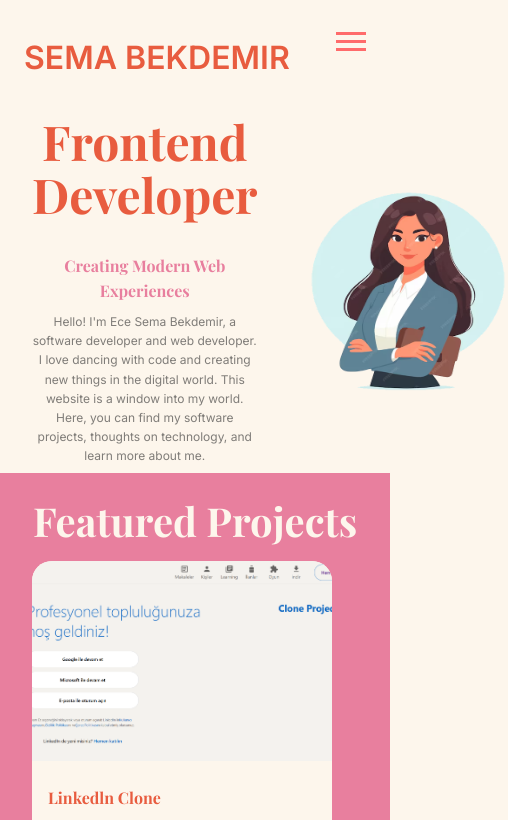
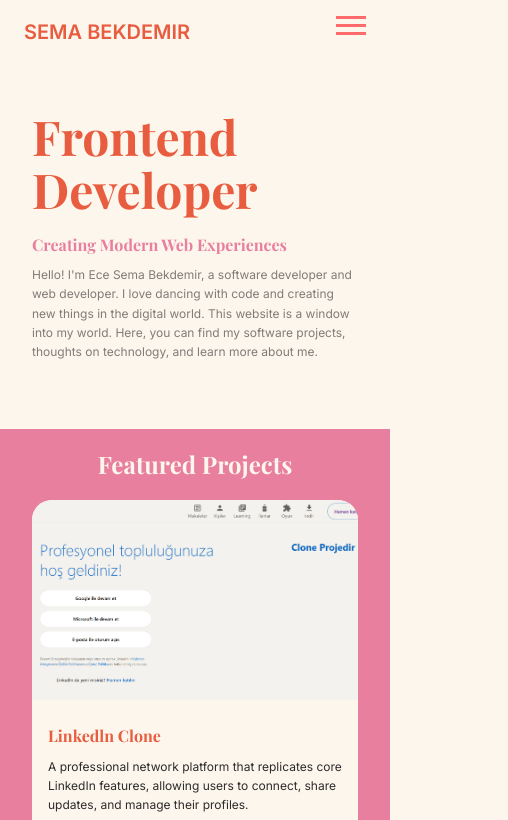
Before and after one commit to ecesemabekdemir/portfolio-next, a Next.js app: page / in a window 390 px wide. Shown: the top 820 px of the page, 508 px wide, since content can reach past the window. Built offline with nearby package versions, Linux system fonts and the light colour scheme.

Commit message:
responsive hatalar düzeltiliyor

```diff
--- a/app/globals.css
+++ b/app/globals.css
@@ -41,7 +41,7 @@
 .hero {
   display: flex;
   justify-content: space-between;
-  padding: 1rem;
+  padding: 3rem 1rem;
   position: relative;
   gap: 50px;
 }
@@ -89,7 +89,7 @@
 
 /* ------------------------------------------Projects Section */
 #projects-main {
-  padding: 3rem 0 ;
+  padding: 3rem 0;
   background: var(--pink);
   color: var(--cream);
 }
@@ -183,7 +183,7 @@
 }
 
 .skill-card {
-width: 300px;
+  width: 300px;
   padding: 4rem;
   background: white;
   border-radius: 50%;
@@ -209,7 +209,6 @@
   color: var(--coral);
   margin-bottom: 1rem;
 }
-
 
 /*------------------------------------------------------------ Contact Section */
 .contact {
@@ -249,7 +248,6 @@
   transform: translateY(-5px);
 }
 
-
 /* Animations */
 @keyframes fadeIn {
   from {
@@ -269,17 +267,19 @@
 /* -------------------------------------------------------------Responsive Design */
 @media (width < 768px) {
   .hero {
-    grid-template-columns: 1fr;
-    text-align: center;
-    padding: 6rem 0 0 0;
+    margin: 3rem 0;
+    display: flex;
+    flex-wrap: wrap-reverse;
+    text-align: left;
   }
 
-  .hero-description {
-    margin: 0 auto 2rem;
+  .hero-content {
+    margin: 60px auto;
   }
 
   .hero-title {
-    font-size: 3rem;
+    font-size: 2rem;
+    margin-bottom: 1rem;
   }
 
   .hero-subtitle {
@@ -293,8 +293,11 @@
   }
 
   .hero-image img {
-    width: 200px;
-    height: 200px;
+    /* margin: 0 auto;
+    margin-top: 80px;
+   width: 200px;
+   height: 200px; */
+    display: none;
   }
 
   #projects-main {
@@ -304,15 +307,6 @@
   .projects-grid-main {
     display: grid;
     grid-template-columns: repeat(2, 1fr);
-  }
-
-  .project-card-main {
-    width: 300px;
-    height: 300px;
-  }
-
-  .project-card-main:hover {
-    transform: translateY(-10px);
   }
 
   .project-image-main {
@@ -339,7 +333,7 @@
   }
 
   .section-title {
-    font-size: 1rem;
+    font-size: 2rem;
     margin-bottom: 0.5rem;
   }
 
@@ -358,7 +352,8 @@
   }
 
   .section-title {
-    font-size: 2.5rem;
+    font-size: 1.5rem;
+    margin-bottom: 1rem;
   }
 
   .hero-title {
--- a/components/nav/nav.css
+++ b/components/nav/nav.css
@@ -1,21 +1,25 @@
 /* Navigation Styles */
 .nav-container {
-
+  position: fixed;
+  top: 0;
+  left: 0;
+  right: 0;
   background: rgba(253, 246, 236, 0.95);
   backdrop-filter: blur(10px);
   z-index: 1000;
-  padding: 1rem 0;
+  padding: 1rem 1.5rem;
   transition: var(--transition);
 }
 
 .nav-content {
   display: flex;
   justify-content: space-between;
-  padding:1rem 1.5rem;
+
+
 }
 
 .nav-logo {
-  font-size: 2rem;
+  font-size: 1.25rem;
   font-weight: 600;
   color: var(--coral);
   text-decoration: none;
@@ -23,7 +27,7 @@
 
 .nav-links {
   display: flex;
-  gap: 2rem;
+  gap: 3rem;
   list-style: none;
 }
 
@@ -31,11 +35,13 @@
   text-decoration: none;
   color: var(--text-dark);
   font-weight: 500;
+  position: relative;
   padding: 0.5rem 0;
 }
 
 .nav-links a::after {
   content: "";
+  position: absolute;
   bottom: 0;
   left: 0;
   width: 0;
@@ -55,7 +61,6 @@
 #menu-toggle {
   display: none;
 }
-
 
 .menu-icon {
   display: none;
@@ -93,12 +98,19 @@
   .menu-icon {
     display: flex;
   }
+  .nav-container {
+    position: fixed;
+    top: 0;
+    left: 0;
+    right: 0;
+  }
 
   .nav-links {
     display: none;
     position: absolute;
     top: 100%;
     z-index: 1000;
+    width: 200px;
     right: 0;
     background-color: #fff;
     flex-direction: column;
```
